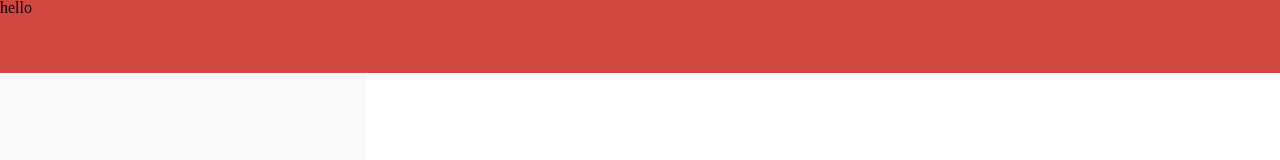
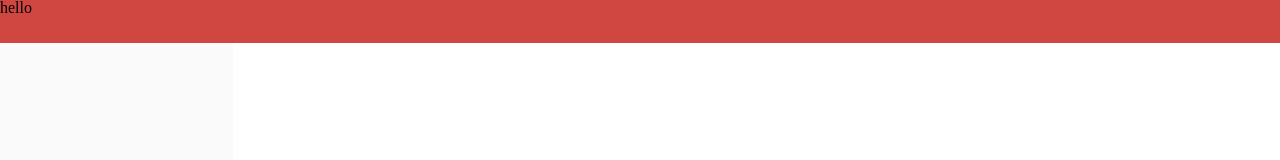
Before and after one commit to gabrielg2020/vanilla-todo, a website built with webpack: page dist/index.html in a window 1280 px wide. Built offline with Linux system fonts and the light colour scheme.

Commit message:
Changed the size of elements Sidebar and header is static, only main content will dynamically change size

```diff
--- a/src/style.css
+++ b/src/style.css
@@ -6,8 +6,8 @@
 
 #container {
     display:grid;
-    grid-template-columns: 2fr 5fr;
-    grid-template-rows: 1fr 10fr;
+    grid-template-columns: 2fr 9fr;
+    grid-template-rows: 43px;
     height: 100vh;
 }
 
```
Also changed, not shown: dist/index.bundle.js.
